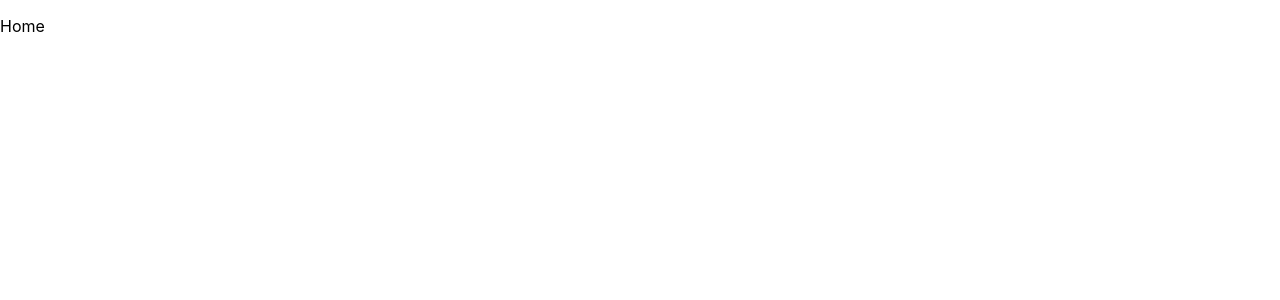
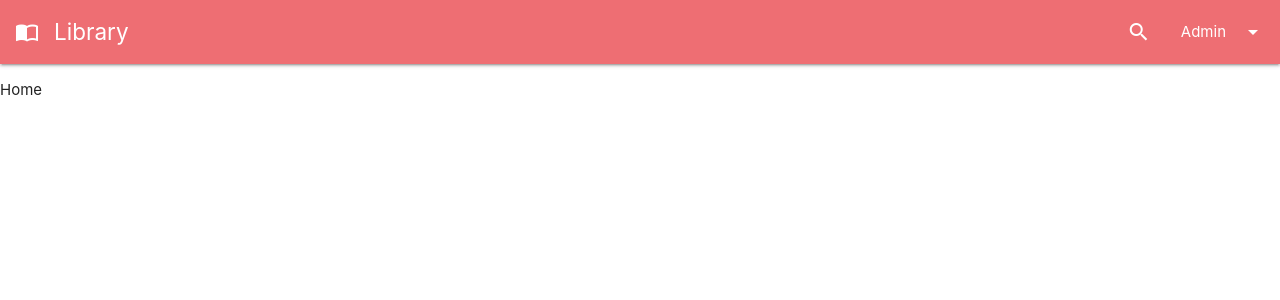
Before and after one commit to eubrunorossato/library-client, a React (Create React App) app: page / in a window 1280 px wide. Shown: the top 300 px of the page. Built offline with nearby package versions, Linux system fonts and the light colour scheme.

Commit message:
set up header

```diff
--- a/package.json
+++ b/package.json
@@ -6,8 +6,11 @@
     "@testing-library/jest-dom": "^5.11.4",
     "@testing-library/react": "^11.1.0",
     "@testing-library/user-event": "^12.1.10",
+    "material-design-icons": "^3.0.1",
+    "materialize-css": "^1.0.0-rc.2",
     "react": "^17.0.2",
     "react-dom": "^17.0.2",
+    "react-materialize": "^3.9.9",
     "react-router-dom": "^5.2.0",
     "react-scripts": "4.0.3",
     "web-vitals": "^1.0.1"
--- a/public/index.html
+++ b/public/index.html
@@ -15,6 +15,8 @@
       user's mobile device or desktop. See https://developers.google.com/web/fundamentals/web-app-manifest/
     -->
     <link rel="manifest" href="%PUBLIC_URL%/manifest.json" />
+    <link href="https://fonts.googleapis.com/icon?family=Material+Icons" rel="stylesheet">
+
     <!--
       Notice the use of %PUBLIC_URL% in the tags above.
       It will be replaced with the URL of the `public` folder during the build.
--- a/src/App.js
+++ b/src/App.js
@@ -1,7 +1,13 @@
+import React from 'react';
+import 'materialize-css/dist/css/materialize.min.css';
+import 'materialize-css';
+import 'material-design-icons'
 import Routes from './Router'
+import Header from './components/shared/header/header'
 function App() {
   return (
     <div className="App">
+      <Header />
       <Routes />
     </div>
   );
--- a/src/Router.js
+++ b/src/Router.js
@@ -4,7 +4,7 @@ import {
   Switch,
   Route,
 } from "react-router-dom";
-import Home from './components/pages/home'
+import Home from './components/pages/home/home'
 
 export default function Routes() {
   return (
--- a/src/components/pages/home.js
+++ b/src/components/pages/home/home.js
@@ -1,3 +1,4 @@
+import React from 'react'
 export default function home() {
   return (
     <p>Home</p>
--- /dev/null
+++ b/src/components/shared/header/_header.css
@@ -0,0 +1,11 @@
+div .brand-logo {
+  margin-left: 1rem;
+  font-size: 1.5rem;
+}
+.dropdown-content{
+  position: inherit;
+}
+
+.dropdown-content li a {
+  color: black;
+}
--- /dev/null
+++ b/src/components/shared/header/header.js
@@ -0,0 +1,59 @@
+import React from 'react'
+import {
+  Navbar,
+  NavItem,
+  Icon,
+  Dropdown,
+  Divider,
+} from 'react-materialize'
+import './_header.css'
+export default function home() {
+  return (
+    <Navbar
+      alignLinks="right"
+      brand={<a className="brand-logo" href="#">Library<Icon medium>import_contacts</Icon></a>}
+      id="mobile-nav"
+      options={{
+        draggable: true,
+        edge: 'left',
+        inDuration: 250,
+        onCloseEnd: null,
+        onCloseStart: null,
+        onOpenEnd: null,
+        onOpenStart: null,
+        outDuration: 200,
+        preventScrolling: true
+      }}
+    >
+      <NavItem href="get-started.html">
+        <Icon>
+          search
+        </Icon>
+      </NavItem>
+      <Dropdown
+        id="Dropdown_14"
+        options={{
+          alignment: 'left',
+          autoTrigger: true,
+          closeOnClick: true,
+          constrainWidth: true,
+          container: null,
+          coverTrigger: true,
+          hover: false,
+          inDuration: 150,
+          onCloseEnd: null,
+          onCloseStart: null,
+          onOpenEnd: null,
+          onOpenStart: null,
+          outDuration: 250
+        }}
+        trigger={<a href="#!">Admin{' '}<Icon right>arrow_drop_down</Icon></a>}
+      >
+        <a href="#">
+          Books
+        </a>
+        <Divider />
+      </Dropdown>
+    </Navbar>
+  )
+}
```
Also changed, not shown: 1 other file (tests, documents, lock files or other folders).
